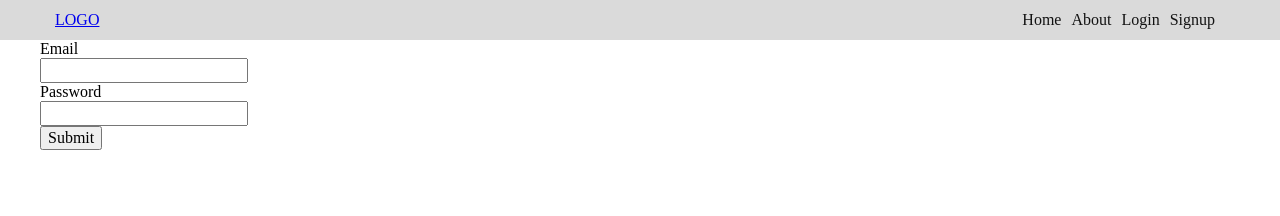
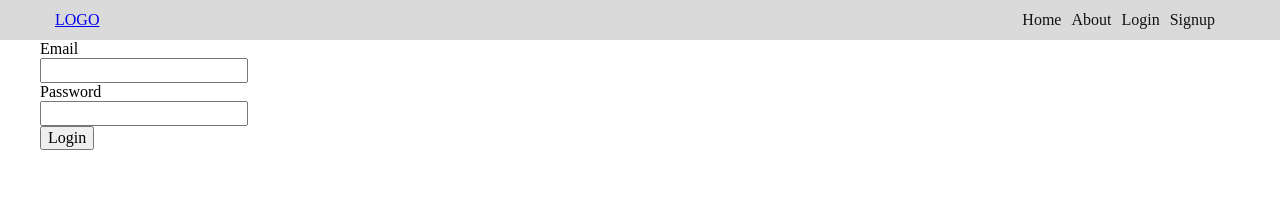
Before and after one commit to binaya-khadka/pet-adoption, a React (Vite) app in the folder client/: page /login in a window 1280 px wide. Shown: the top 216 px of the page. Built offline with nearby package versions, Linux system fonts and the light colour scheme.

Commit message:
login made

```diff
--- a/client/src/app/screens/auth/login/login.tsx
+++ b/client/src/app/screens/auth/login/login.tsx
@@ -3,10 +3,16 @@ import { useForm, Controller } from 'react-hook-form'
 import { userValidationSchema } from "../../../../validationSchemas"
 import { z } from 'zod'
 import { zodResolver } from '@hookform/resolvers/zod'
+import { useMutation } from "react-query"
+import { userService } from "../../../services"
+import { localStorageUtils } from "../../../utils"
+import { useNavigate } from "react-router-dom"
 
 type ILoginDTO = z.infer<typeof userValidationSchema.login>;
 
 export const Login = () => {
+
+  const navigate = useNavigate();
 
   const { control, handleSubmit, formState: { errors } } = useForm<ILoginDTO>({
     defaultValues: {
@@ -16,8 +22,18 @@ export const Login = () => {
     resolver: zodResolver(userValidationSchema.login)
   })
 
+  const { mutate: login, isLoading } = useMutation({
+    mutationFn: userService.loginUser,
+    onSuccess: ({ data: { token, ...currentUser } }) => {
+      localStorageUtils.setItem('token', token)
+      localStorageUtils.setItem('user', currentUser)
+      navigate('/')
+    }
+
+  })
+
   const onSubmit = ({ email, password }: { email: string, password: string }) => {
-    console.log({ email, password })
+    login({ email, password })
   }
 
   return (
@@ -44,7 +60,7 @@ export const Login = () => {
             <div style={{ color: 'tomato' }}>{errors?.password?.message}</div>
           </div>
           <div>
-            <input type="submit" value="Submit" />
+            <input type={isLoading ? "button" : "submit"} value={isLoading ? "Logging In" : "Login"} />
           </div>
         </form>
       </div>
```
Also changed, not shown: 1 other file (tests, documents, lock files or other folders).
